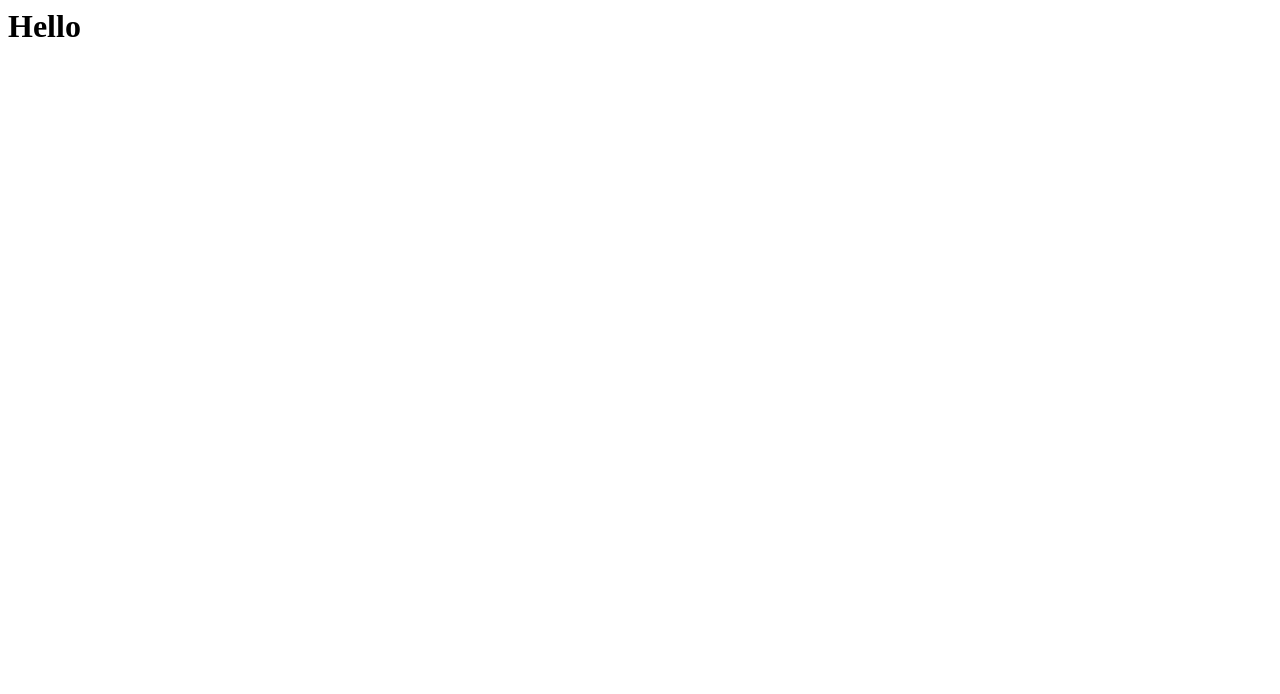
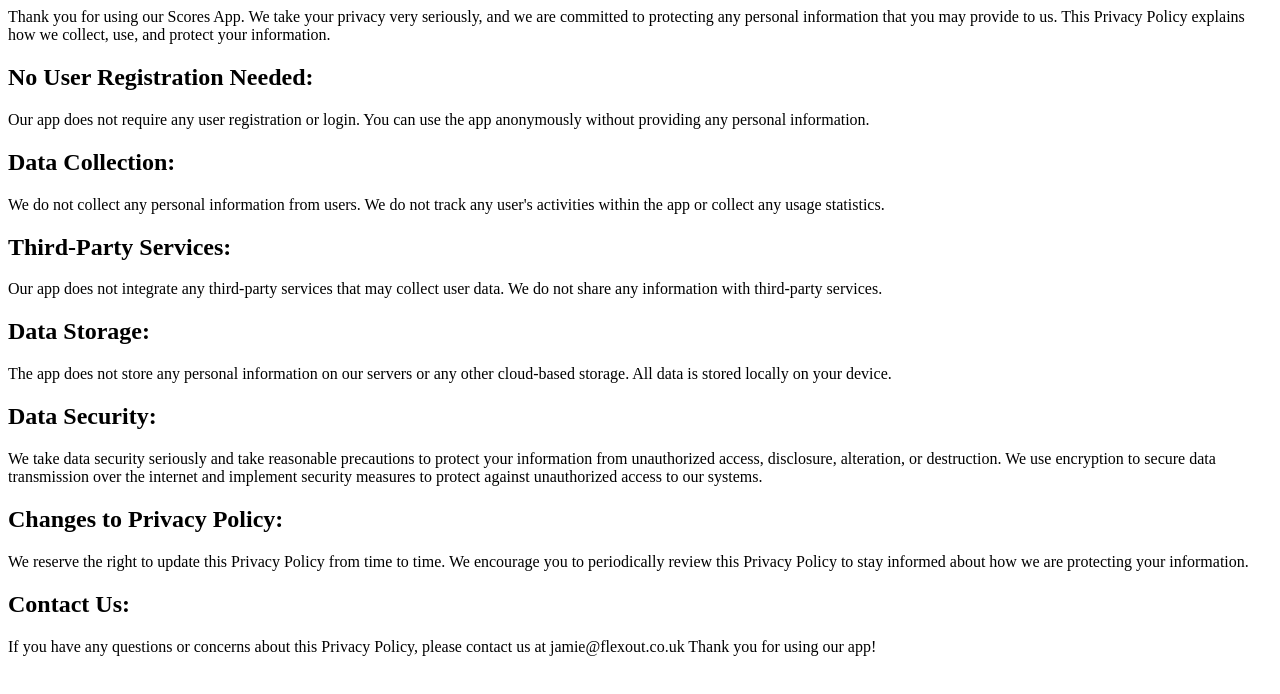
Before and after one commit to kfekairii/scores, a plain HTML site: page index.html in a window 1280 px wide. Drawn offline with Linux system fonts and the light colour scheme.

Commit message:
Update index.html

```diff
--- a/index.html
+++ b/index.html
@@ -1 +1,49 @@
-<h1>Hello</h1>
+<!DOCTYPE html>
+<html>
+<head>
+    <meta charset='utf-8'>
+    <meta http-equiv='X-UA-Compatible' content='IE=edge'>
+    <title>Privacy policy</title>
+    <meta name='viewport' content='width=device-width, initial-scale=1'>
+</head>
+<body>
+    Thank you for using our Scores App. We take your privacy very seriously, and we are committed to protecting any personal information that you may provide to us. This Privacy Policy explains how we collect, use, and protect your information.
+
+<h2>
+    No User Registration Needed:
+</h2>
+Our app does not require any user registration or login. You can use the app anonymously without providing any personal information.
+
+<h2>
+    Data Collection:
+</h2>
+We do not collect any personal information from users. We do not track any user's activities within the app or collect any usage statistics.
+
+<h2>
+    Third-Party Services:
+</h2>
+Our app does not integrate any third-party services that may collect user data. We do not share any information with third-party services.
+
+<h2>
+    Data Storage:
+</h2>
+The app does not store any personal information on our servers or any other cloud-based storage. All data is stored locally on your device.
+
+<h2>
+    Data Security:
+</h2>
+We take data security seriously and take reasonable precautions to protect your information from unauthorized access, disclosure, alteration, or destruction. We use encryption to secure data transmission over the internet and implement security measures to protect against unauthorized access to our systems.
+
+<h2>
+    Changes to Privacy Policy:
+</h2>
+We reserve the right to update this Privacy Policy from time to time. We encourage you to periodically review this Privacy Policy to stay informed about how we are protecting your information.
+
+<h2>
+    Contact Us:
+</h2>
+If you have any questions or concerns about this Privacy Policy, please contact us at jamie@flexout.co.uk
+
+Thank you for using our app!
+</body>
+</html>
```
